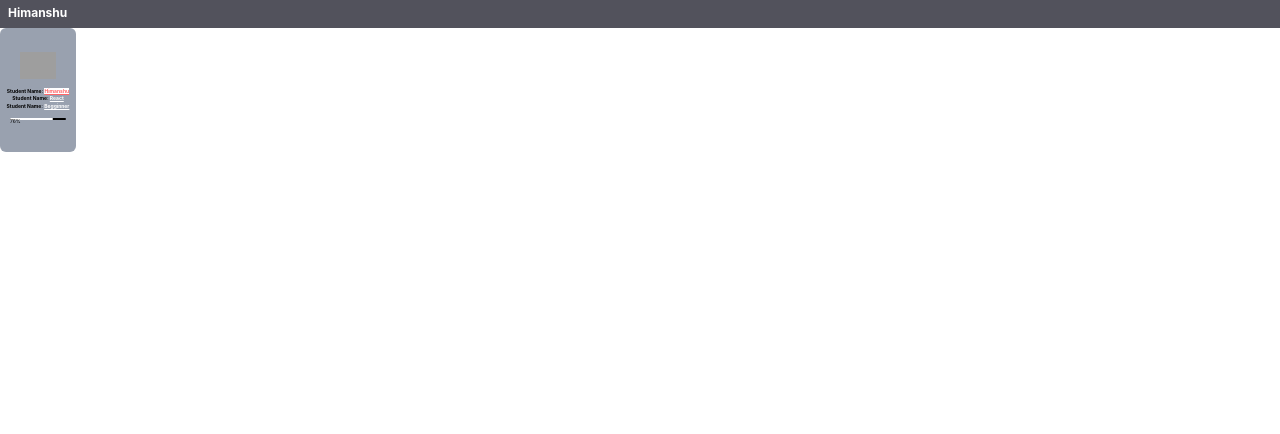
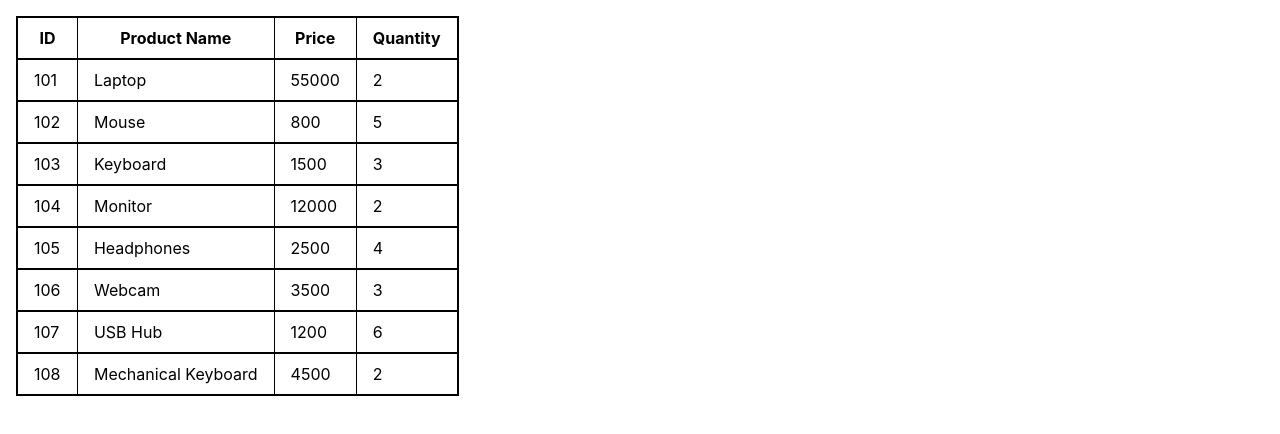
Before and after one commit to Devvvkun/react-learning, a React (Vite) app: page / in a window 1280 px wide. Shown: the top 434 px of the page. Built offline with nearby package versions, Linux system fonts and the light colour scheme; grey boxes are pictures that could not be loaded; the HTML template or start-up script is replaced by a standard one.

Commit message:
passing External data via prop in table

```diff
--- a/src/App.jsx
+++ b/src/App.jsx
@@ -4,6 +4,8 @@ import Intro from './Intro'
 import './index.css'
 import ColorRender from './ColorRender'
 import StudentDashboard from './StudentDashboard'
+import products from './ProductData'
+import ProductTable from './ProductTable'
 function App() {
   const student = {
     id : 101,
@@ -20,7 +22,8 @@ function App() {
      <Intro data={ {name: "Himanshu Singh" , age: 21 , topic : "Learning React from Scratch"} } role = "Frontend Developer and Teacher"/>
      <ColorRender />
       </div> */}
-    <StudentDashboard data ={student}  />
+    {/* <StudentDashboard data ={student}  /> */}
+     <ProductTable  data = {products}/>
     </>
   )
 }
--- /dev/null
+++ b/src/ProductData.jsx
@@ -0,0 +1,51 @@
+const products = [
+  {
+    productName: "Laptop",
+    id: 101,
+    price: 55000,
+    qty: 2
+  },
+  {
+    productName: "Mouse",
+    id: 102,
+    price: 800,
+    qty: 5
+  },
+  {
+    productName: "Keyboard",
+    id: 103,
+    price: 1500,
+    qty: 3
+  },
+  {
+    productName: "Monitor",
+    id: 104,
+    price: 12000,
+    qty: 2
+  },
+  {
+    productName: "Headphones",
+    id: 105,
+    price: 2500,
+    qty: 4
+  },
+  {
+    productName: "Webcam",
+    id: 106,
+    price: 3500,
+    qty: 3
+  },
+  {
+    productName: "USB Hub",
+    id: 107,
+    price: 1200,
+    qty: 6
+  },
+  {
+    productName: "Mechanical Keyboard",
+    id: 108,
+    price: 4500,
+    qty: 2
+  }
+];
+export default products
--- /dev/null
+++ b/src/ProductTable.jsx
@@ -0,0 +1,30 @@
+import React from 'react'
+
+const ProductTable = ({data}) => {
+  return (
+
+        <table className='border-2 border-black border-collapse m-4'>
+
+
+    <tr>
+      <th className="border border-black px-4 py-2">ID</th>
+      <th className="border border-black px-4 py-2">Product Name</th>
+      <th className="border border-black px-4 py-2">Price</th>
+      <th className="border border-black px-4 py-2">Quantity</th>
+    </tr>
+     {data.map((prod) => (
+
+            <tr key={prod.id} className='border-2 border-black'>
+                <td className='border border-black px-4 py-2'>{prod.id}</td>
+                <td className='border border-black px-4 py-2'>{prod.productName}</td>
+                <td className='border border-black px-4 py-2'>{prod.price}</td>
+                <td className='border border-black px-4 py-2'>{prod.qty}</td>
+            </tr>
+
+            ))}
+        </table>
+
+  )
+}
+
+export default ProductTable
```
